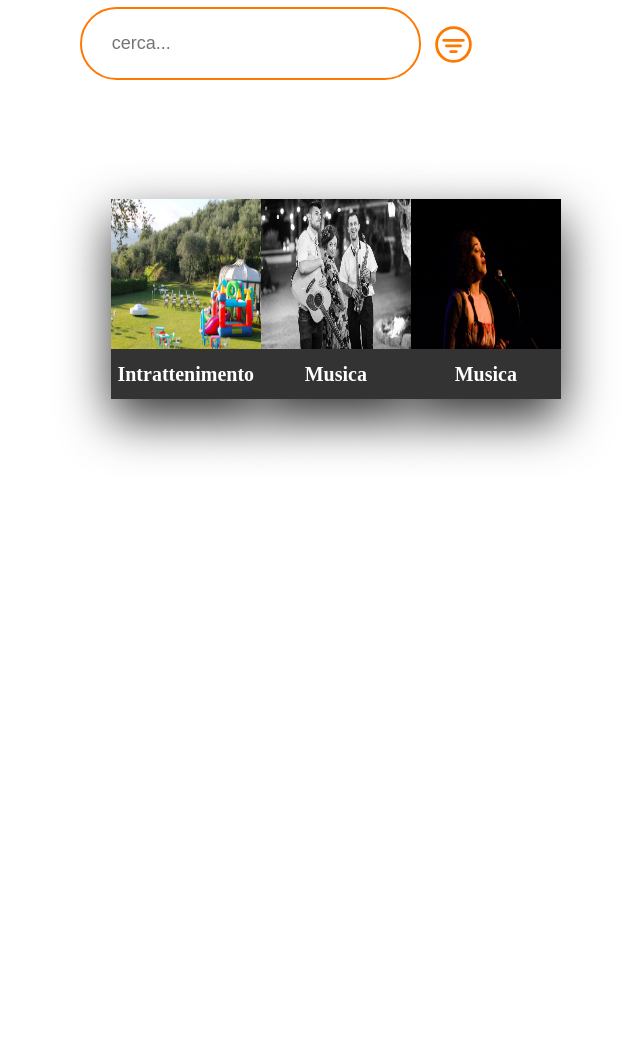
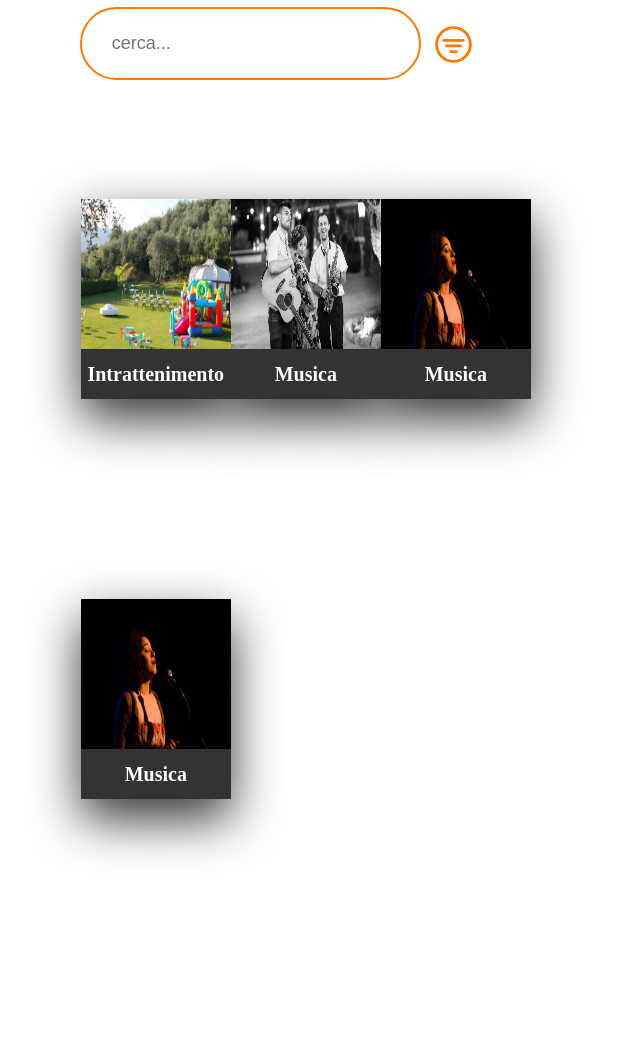
Before and after one commit to tonylm00/BEvent, a Flask app: template BEvent_app/templates/SceltaFornitori.html in a window 1280 px wide. Shown: the part 194-1255 px from the top of the page, without its empty margins (128-768 px from the left). Before the commit the page ends 651 px from the top, so only its background shows below. Run offline with Flask 3, Linux system fonts and the light colour scheme; the template is opened without the code that fills it, so the values that code supplies are empty; some libraries are stand-ins or nearby versions.

Commit message:
Piccole modifiche superflue

```diff
--- a/BEvent_app/Fornitori/FornitoriController.py
+++ b/BEvent_app/Fornitori/FornitoriController.py
@@ -3,7 +3,7 @@ from .FornitoriService import get_tutti_servizi, elimina, modifica, aggiungi
 from BEvent_app import Routes
 from flask import redirect, url_for
 from ..Utils import Image
-from ..Routes import home
+from ..Routes import home, fornitore_page
 
 Fornitori = Blueprint('Fornitori', __name__)
 
@@ -39,7 +39,7 @@ def modifica_servizio(servizio_id):
     }
 
     modifica(nuovi_dati, servizio_id)
-    return redirect(url_for('Fornitori.visualizza'))
+    return fornitore_page()
 
 
 @Fornitori.route('/aggiungi_servizio', methods=['POST'])
--- a/BEvent_app/static/style/SceltaFornitore.css
+++ b/BEvent_app/static/style/SceltaFornitore.css
@@ -87,7 +87,7 @@
 }
 
 
-/* Griglia del Catalogo */
+/* Griglia della Visualizzazione Fornitori */
 .grid-container{
 
     overflow: auto;
@@ -107,6 +107,9 @@
 
     display: grid;
     justify-items: center;
+     grid-gap:0px;
+    row-gap:0px;
+    grid-template-columns: repeat(3,1fr);
 
 }
 
--- a/BEvent_app/templates/Home.html
+++ b/BEvent_app/templates/Home.html
@@ -16,7 +16,7 @@
     <div class="split left">
       <div class="centered">
        <form action="/scelta_evento_da_creare_page" >
-          <button class="bottone-invisibile" >
+          <button  class="bottone-invisibile" >
             <h1 class="movimentoH1">
                 Crea il tuo evento
             </h1>
--- a/BEvent_app/templates/SceltaFornitori.html
+++ b/BEvent_app/templates/SceltaFornitori.html
@@ -72,9 +72,11 @@
 <div class="grid-container">
 
 	<div class="grid">
-        <div class="container ">
+
         {% for fornitore in fornitori %}
             {% if fornitore.regione == session.get('regione') %}
+
+        <div class="container ">
         <div class="card">
             <div class="face face1">
                 <div class="content">
@@ -90,11 +92,13 @@
                 </div>
             </div>
         </div>
+        </div>
             {% endif %}
         {% endfor %}
 
         {% for fornitore in fornitori %}
             {% if fornitore.regione != session.get('regione') %}
+        <div class="container ">
         <div class="card">
             <div class="face face1">
                 <div class="content">
@@ -110,14 +114,13 @@
                 </div>
             </div>
         </div>
+        </div>
             {% endif %}
         {% endfor %}
 
-        </div>
-    </div>
 
-            <div class="grid">
-             <div class="container ">
+
+        <div class="container ">
         <div class="card">
             <div class="face face1">
                 <div class="content">
@@ -132,6 +135,8 @@
                 </div>
             </div>
         </div>
+        </div>
+        <div class="container ">
         <div class="card">
             <div class="face face1">
                 <div class="content">
@@ -146,6 +151,8 @@
                 </div>
             </div>
         </div>
+        </div>
+        <div class="container ">
         <div class="card">
             <div class="face face1">
                 <div class="content">
@@ -160,6 +167,25 @@
                 </div>
             </div>
         </div>
+        </div>
+
+        <div class="container ">
+         <div class="card">
+            <div class="face face1">
+                <div class="content">
+                    <img src="../static/images/Musica2.jpg">
+                    <h3>Musica</h3>
+                </div>
+            </div>
+            <div class="face face2">
+                <div class="content">
+                    <p>Lorem ipsum dolor sit amet consectetur adipisicing elit. Quas cum cumque minus iste veritatis provident at.</p>
+                        <a href="#">Read More</a>
+                </div>
+            </div>
+        </div>
+        </div>
+        </div>
     </div>
 
 
@@ -168,12 +194,6 @@
 
     </div>
 
-
-
-</div>
-
-
-    </div>
         <div class="right-column">
             prova
 
```
